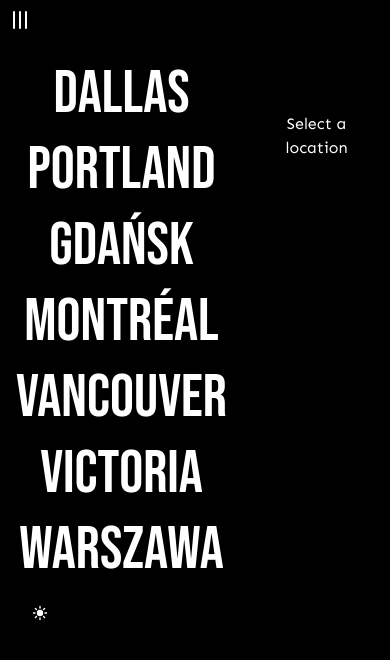
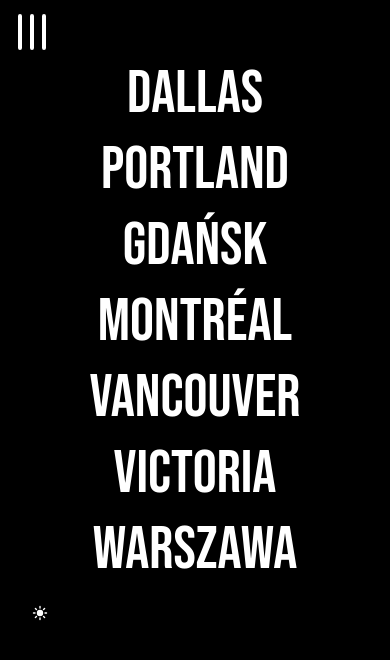
Before and after one commit to fmann/weather-widget, a React (Vite) app: page / in a window 390 px wide. Both pictures are taken after a click on the button 20 px from the left and 20 px from the top of the page. Shown: the top 660 px of the page. Built offline with nearby package versions, Linux system fonts and the light colour scheme.

Commit message:
Hiding content on mobile when sidebar open.

```diff
--- a/src/App.tsx
+++ b/src/App.tsx
@@ -21,7 +21,6 @@
   const [locations, setLocations] = useState<Location[]>([]);
   const [weatherData, setWeatherData] = useState<any>(null);
   const [currentLocation, setCurrentLocation] = useState<Location | null>(null);
-
   const [isMenuOpen, setIsMenuOpen] = useState(false);
 
   const toggleMenu = () => {
@@ -34,14 +33,14 @@
 
   return (
     <>
-      <div id="widget--wrapper" className="mx-auto max-w-3xl relative">
-        <div id="widget--body" className="flex dark:text-white">
+      <div className="mx-auto max-w-3xl relative">
+        <div className="flex dark:text-white">
           <button
             onClick={toggleMenu}
             className="sm:hidden absolute top-2 left-2"
           >
             <svg
-              className={`h-6 w-6 ${isMenuOpen ? "transform rotate-90" : ""}`}
+              className={`h-12 w-12 ${isMenuOpen ? "transform rotate-90" : ""}`}
               fill="none"
               viewBox="0 0 24 24"
               stroke="currentColor"
@@ -58,14 +57,15 @@
           <LocationSidebar
             locations={locations}
             isMenuOpen={isMenuOpen}
+            toggleMenu={toggleMenu}
             setCurrentLocation={setCurrentLocation}
             setWeatherData={setWeatherData}
           />
 
-          <div id="widget--body--content-area" className="grow p-4">
+          <div className={isMenuOpen ? "hidden sm:block grow p-4" : "grow p-4"}>
             {weatherData && currentLocation ? (
               <div>
-                <h2 className="text-center text-2xl text-bold pt-4">
+                <h2 className="text-center text-2xl text-bold pt-12 sm:pt-8">
                   {currentLocation.name}, {currentLocation.region}
                 </h2>
                 <h1 className="font-impact text-8xl text-center py-8">
--- a/src/components/ForecastPanel.tsx
+++ b/src/components/ForecastPanel.tsx
@@ -17,10 +17,7 @@
     <>
       <h3 className="text-center sm:hidden">Forecast</h3>
 
-      <div
-        id="widget--body--forecast-panel"
-        className="flex flex-col sm:flex-row"
-      >
+      <div className="flex flex-col sm:flex-row">
         {weatherData.daily.temperature_2m_max.map(
           (_temp: number, index: number) => (
             <ForecastDay key={index} weatherData={weatherData} offset={index} />
--- a/src/components/LocationSidebar.tsx
+++ b/src/components/LocationSidebar.tsx
@@ -16,6 +16,7 @@
 interface LocationSidebarProps {
   locations: Location[];
   isMenuOpen: boolean;
+  toggleMenu: () => void;
   setCurrentLocation: React.Dispatch<React.SetStateAction<Location | null>>;
   setWeatherData: React.Dispatch<React.SetStateAction<any>>;
 }
@@ -23,13 +24,13 @@
 const LocationSidebar: React.FC<LocationSidebarProps> = ({
   locations,
   isMenuOpen,
+  toggleMenu,
   setCurrentLocation,
   setWeatherData,
 }) => {
   return (
     <div
-      id="widget--body--nav-menu"
-      className={`p-4 ${isMenuOpen ? "block" : "hidden"} sm:block mt-8`}
+      className={`p-4 ${isMenuOpen ? "block grow" : "hidden"} sm:block mt-8`}
     >
       {locations.map((location) => (
         <div
@@ -37,13 +38,14 @@
           className="font-impact text-6xl sm:text-2xl text-center sm:text-left my-4 sm:my-0"
         >
           <button
-            onClick={() =>
+            onClick={() => {
               fetchWeatherForLocation(
                 location,
                 setCurrentLocation,
                 setWeatherData
-              )
-            }
+              );
+              toggleMenu();
+            }}
           >
             {location.name}
           </button>
```
